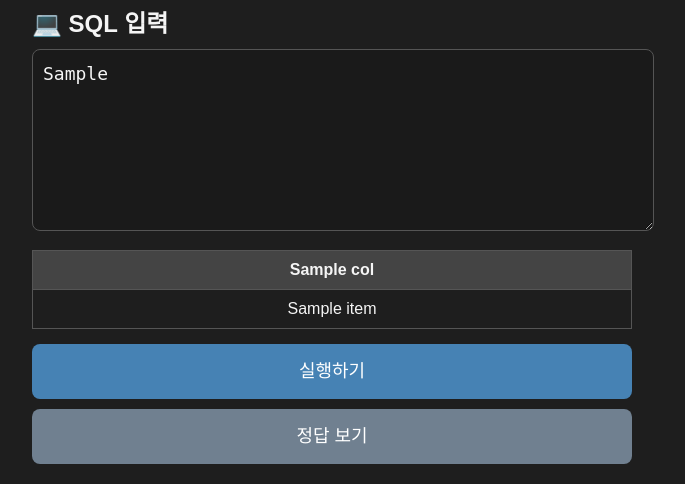
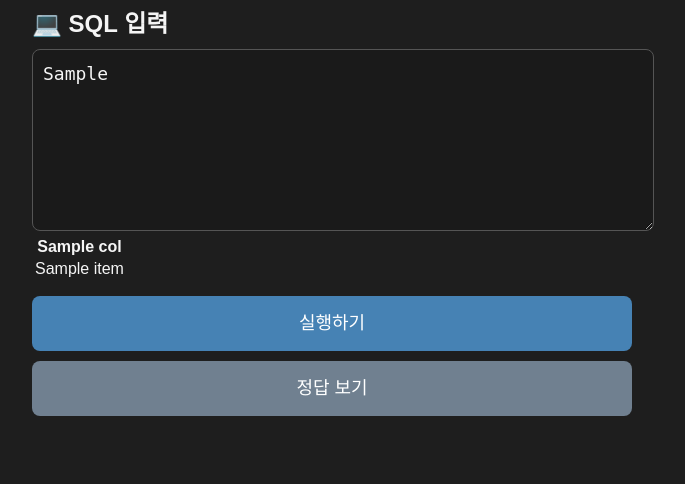
Before and after one commit to melonshoping/sql-quiz-starter, a Flask app: template templates/quiz.html in a window 1280 px wide. Shown: the part 604-1088 px from the top of the page, without its empty margins (308-993 px from the left). After the commit the page ends 1020 px from the top, so only its background shows below. Run offline with Flask 3, Linux system fonts and the light colour scheme; the template is opened without the code that fills it: most values are stand-ins (such as "Sample title", 1, 10 or a date in 2020).

Commit message:
Update style_v2.css

```diff
--- a/static/style_v2.css
+++ b/static/style_v2.css
@@ -52,7 +52,10 @@ textarea {
   gap: 10px;
 }
 
-.btn-run, .btn-pass, .btn-next {
+.btn-run,
+.btn-pass,
+.btn-next,
+.btn-start {
   background-color: #4682B4;
   border: none;
   padding: 14px;
@@ -61,6 +64,7 @@ textarea {
   cursor: pointer;
   color: white;
   text-align: center;
+  width: 100%;
 }
 
 .btn-pass {
@@ -69,34 +73,10 @@ textarea {
 
 .btn-next {
   background-color: #4CAF50;
-  display: inline-block;
-  margin-top: 25px;
-  width: 100%;
-  text-align: center;
 }
 
-.table-wrapper {
-  overflow-x: auto;
-  margin-top: 15px;
+.btn-start {
+  background-color: #6A5ACD;
+  margin-top: 20px;
+  display: block;
 }
-
-table {
-  width: 100%;
-  border-collapse: collapse;
-}
-
-th, td {
-  border: 1px solid #555;
-  padding: 10px;
-  text-align: center;
-}
-
-th {
-  background-color: #444;
-}
-
-.message {
-  margin-top: 15px;
-  font-size: 18px;
-  color: #FFD700;
-}
```
